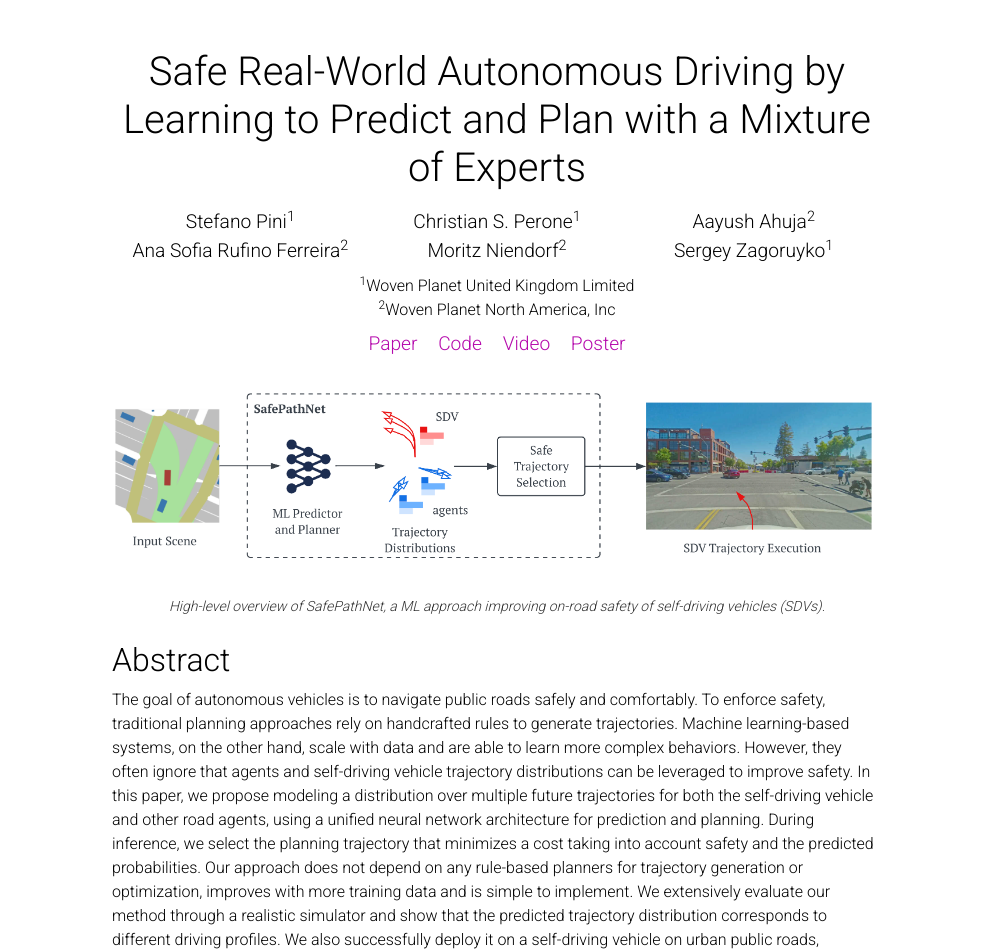
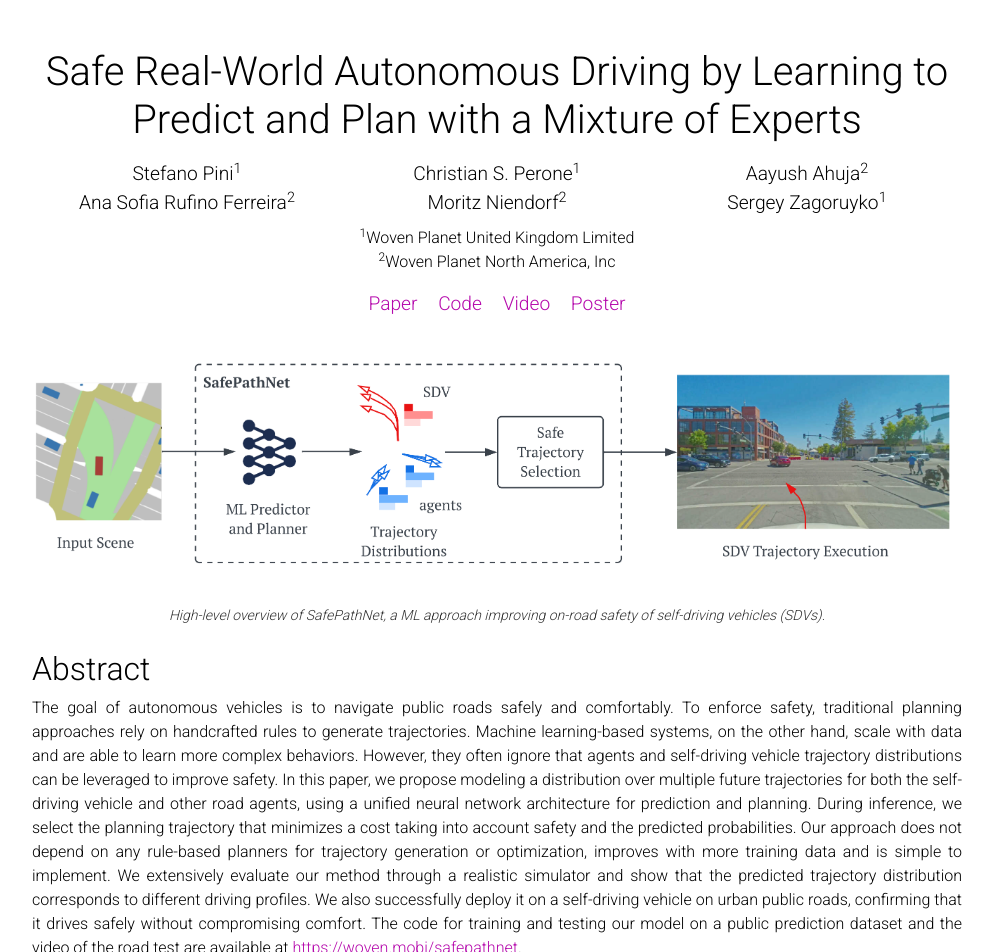
Before and after one commit to wp-research-uk/safepathnet, a Jekyll site: the page built from _pages/home.md, in a window 1280 px wide. Shown: the top 952 px of the page, without its empty margins (143-1136 px from the left). Built offline with Jekyll 4.4.1, drawn with Linux system fonts in a browser that asks for light colours; full-size pictures stand in for the smaller copies a plugin makes; comment, search, counter and statistics services are not loaded; a style sheet for code colours, icons or effects is not loaded; some of the changed text lies outside the part shown.

Commit message:
Update content, Minor layout changes

```diff
--- a/_config.yml
+++ b/_config.yml
@@ -49,7 +49,7 @@
 footer_fixed: false
 
 # Dimensions
-max_width: 800px
+max_width: 960px
 
 # TODO: add layout settings (single page vs. multi-page)
 
--- a/_layouts/home.html
+++ b/_layouts/home.html
@@ -31,9 +31,9 @@
               <div class="col-12"><sup>{{ affiliation.idx }}</sup>{{ affiliation.name }}</sup></div>
             {% endfor %}
           </div></div>
-          <div class="container text-center text-big mt-2 mb-2"><div class="row"><div class="col-12">
+          <div class="container text-center text-big mt-3 mb-3"><div class="row"><div class="col-12">
             {% for link in page.links %}
-              <a class="ml-2 mr-2" href="{{ link.url }}" {% if link.newtab %}target="_blank"{% endif %}>{{ link.text }}</a>
+              <a class="mx-2" href="{{ link.url }}" {% if link.newtab %}target="_blank"{% endif %}>{{ link.text }}</a>
             {% endfor %}
           </div></div></div>
           {% if page.subtitle %}
--- a/_pages/home.md
+++ b/_pages/home.md
@@ -48,10 +48,16 @@
 ---
 
 ## Abstract
-The goal of autonomous vehicles is to navigate public roads safely and comfortably. To enforce safety, traditional planning approaches rely on handcrafted rules to generate trajectories. Machine learning-based systems, on the other hand, scale with data and are able to learn more complex behaviors. However, they often ignore that agents and self-driving vehicle trajectory distributions can be leveraged to improve safety. In this paper, we propose modeling a distribution over multiple future trajectories for both the self-driving vehicle and other road agents, using a unified neural network architecture for prediction and planning. During inference, we select the planning trajectory that minimizes a cost taking into account safety and the predicted probabilities. Our approach does not depend on any rule-based planners for trajectory generation or optimization, improves with more training data and is simple to implement. We extensively evaluate our method through a realistic simulator and show that the predicted trajectory distribution corresponds to different driving profiles. We also successfully deploy it on a self-driving vehicle on urban public roads, confirming that it drives safely without compromising comfort. The code for training and testing our model on a public prediction dataset and the video of the road test are available at <a href="#">https://woven.mobi/safepathnet</a>.
+<p class="text-justify">
+  The goal of autonomous vehicles is to navigate public roads safely and comfortably. To enforce safety, traditional planning approaches rely on handcrafted rules to generate trajectories. Machine learning-based systems, on the other hand, scale with data and are able to learn more complex behaviors. However, they often ignore that agents and self-driving vehicle trajectory distributions can be leveraged to improve safety. In this paper, we propose modeling a distribution over multiple future trajectories for both the self-driving vehicle and other road agents, using a unified neural network architecture for prediction and planning. During inference, we select the planning trajectory that minimizes a cost taking into account safety and the predicted probabilities. Our approach does not depend on any rule-based planners for trajectory generation or optimization, improves with more training data and is simple to implement. We extensively evaluate our method through a realistic simulator and show that the predicted trajectory distribution corresponds to different driving profiles. We also successfully deploy it on a self-driving vehicle on urban public roads, confirming that it drives safely without compromising comfort. The code for training and testing our model on a public prediction dataset and the video of the road test are available at <a href="#">https://woven.mobi/safepathnet</a>.
+</p>
 
 ## Road test
-<iframe width="100%" height="400px" src="https://www.youtube-nocookie.com/embed/rLQXKcO20ck" title="YouTube video player" frameborder="0" allow="accelerometer; autoplay; clipboard-write; encrypted-media; gyroscope; picture-in-picture" allowfullscreen></iframe>
+<div class="video-container" style="padding-bottom: 56.25%">
+  <iframe style="width: 100%;height: 100%" src="https://www.youtube-nocookie.com/embed/rLQXKcO20ck" title="YouTube video player" frameborder="0" allow="accelerometer; autoplay; clipboard-write; encrypted-media; gyroscope; picture-in-picture" allowfullscreen></iframe>
+</div>
+
+## Architecture
 
 {%- assign img_caption = "SafePathNet predicts SDV and road agents future trajectories given a vectorial representation of the input scene." -%}
 {% include figure.html
@@ -59,3 +65,14 @@
   class="figure-img img-fluid rounded"
   alt=img_caption
   caption=img_caption %}
+
+## Citation
+If you find our paper or code useful, please cite our work as:
+
+<pre><code>@article{pini2022safe,
+  title={Safe Real-World Autonomous Driving by Learning to Predict and Plan with a Mixture of Experts},
+  author={Pini, Stefano and Perone, Christian S and Ahuja, Aayush and Ferreira, Ana Sofia Rufino and Niendorf, Moritz and Zagoruyko, Sergey},
+  journal={arXiv preprint},
+  year={2022}
+}</code>
+</pre>
```
